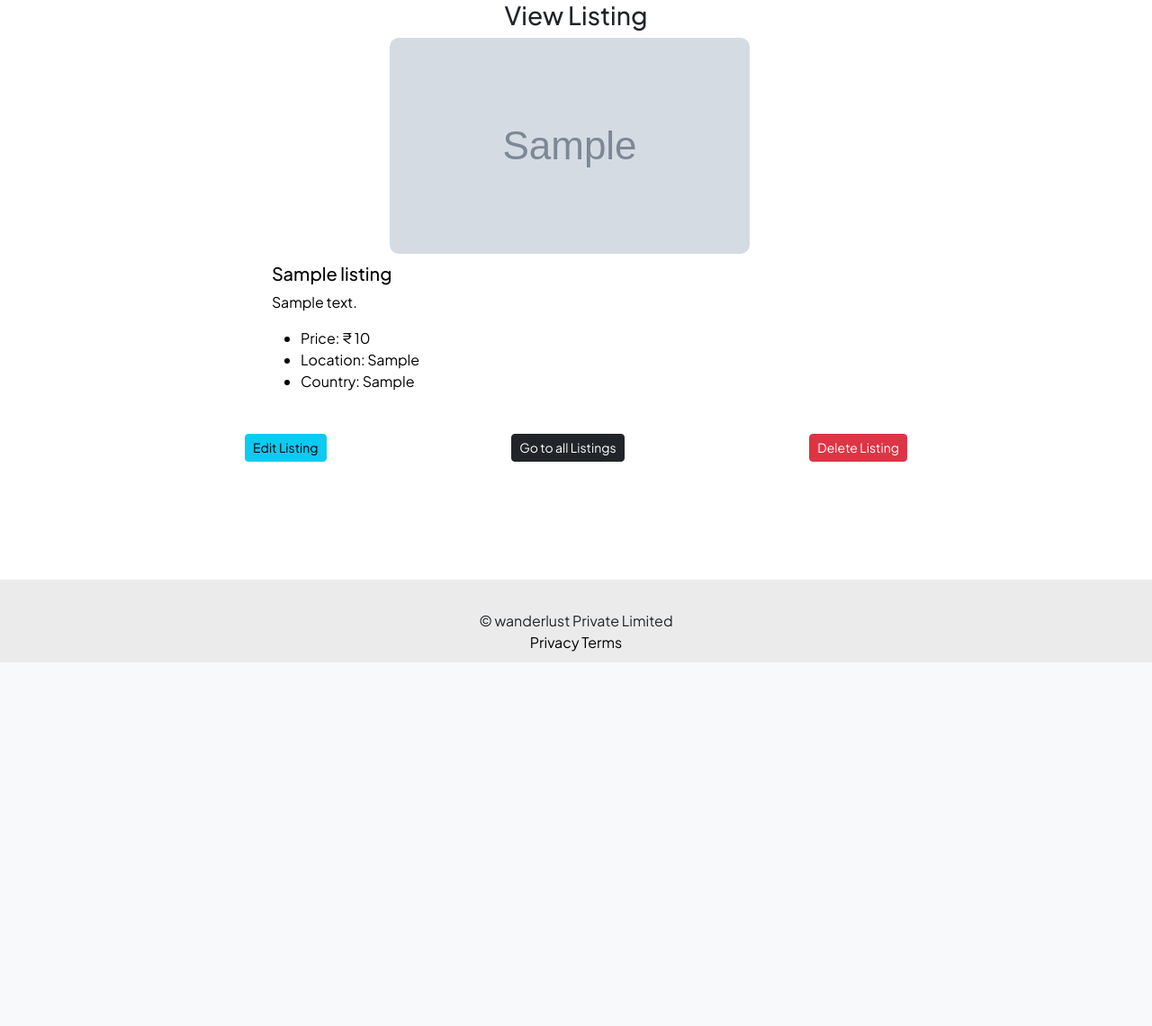
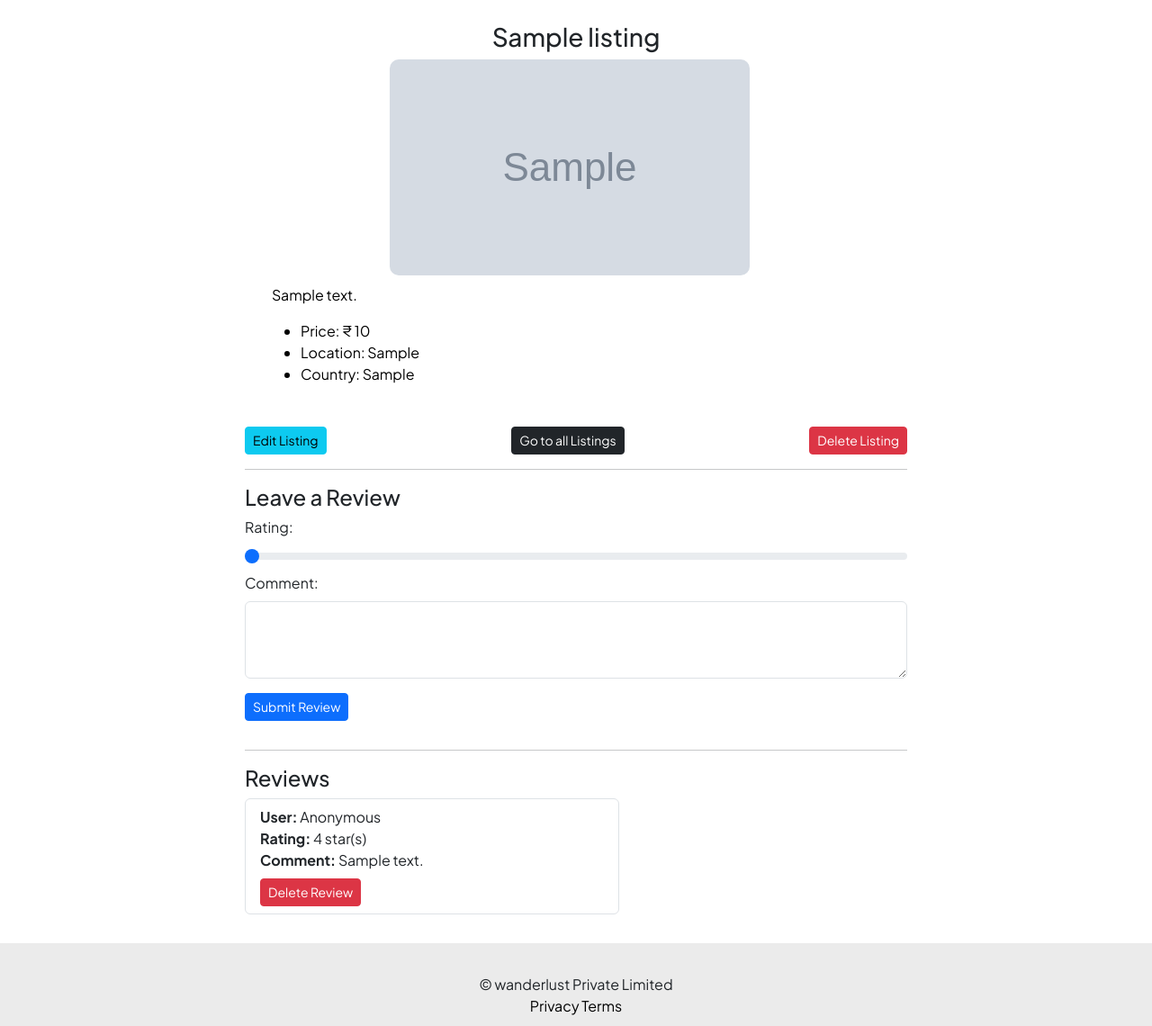
Before and after one commit to bharadwajgadepalli02/Project-wanderlust, a Node server app: page /Listings/600000000000000000000001 in a window 1280 px wide. Shown: the part 64-1204 px from the top of the page at 90% size. Before the commit the page ends 800 px from the top, so only its background shows below. Run offline with Node 20, Linux system fonts and the light colour scheme; tables that the repository leaves empty hold one stand-in row (values such as "Sample post"); grey boxes marked "Sample" are stand-in pictures; some libraries are stand-ins or nearby versions.

Commit message:
commit for review schema

```diff
--- a/app.js
+++ b/app.js
@@ -8,7 +8,8 @@ import methodOverride from "method-override";
 import ejsmate from "ejs-mate";
 import wrapAsync from "./utils/wrapAsync.js";
 import ExpressError from "./utils/ExpressError.js";
-import listingSchema from "./schema.js";
+import { listingSchema, reviewSchema } from "./schema.js";
+import { Review } from "./models/review.js";
 
 const app = express();
 const __dirname = path.dirname(fileURLToPath(import.meta.url));
@@ -29,17 +30,28 @@ app.use(
 const PORT = 8080;
 const CONNECTION_URL = "mongodb://127.0.0.1:27017/wanderlust";
 
-const main = async (CONNECTION_URL) => {
+const main = wrapAsync(async (CONNECTION_URL) => {
     await mongoose.connect(CONNECTION_URL);
-};
+});
 
-const initdatabase = async (bulkData = []) => {
+const initdatabase = wrapAsync(async (bulkData = []) => {
     await Listing.deleteMany({});
     await Listing.insertMany(bulkData);
-};
+});
 
 const validateListing = (req, res, next) => {
     const { error } = listingSchema.validate(req.body);
+
+    if (error) {
+        const msg = error.details.map((el) => el.message).join(", ");
+        throw new ExpressError(msg, 400);
+    }
+
+    next();
+};
+
+const validateReview = (req, res, next) => {
+    const { error } = reviewSchema.validate(req.body);
 
     if (error) {
         const msg = error.details.map((el) => el.message).join(", ");
@@ -70,22 +82,22 @@ app.get(
     wrapAsync(async (req, res) => {
         const allListings = await Listing.find({});
         res.render("Listings/index.ejs", { allListings });
-    }),
+    })
 );
 
 app.get(
     "/Listings/new",
     wrapAsync(async (req, res) => {
         res.render("Listings/create.ejs", { listing: { image: {} } });
-    }),
+    })
 );
 
 app.get(
     "/Listings/:id",
     wrapAsync(async (req, res) => {
-        const listing = await Listing.findById(req.params.id);
+        const listing = await Listing.findById(req.params.id).populate("reviews");
         res.render("Listings/show.ejs", { listing });
-    }),
+    })
 );
 
 app.get(
@@ -93,7 +105,7 @@ app.get(
     wrapAsync(async (req, res) => {
         const listing = await Listing.findById(req.params.id);
         res.render("Listings/create.ejs", { listing });
-    }),
+    })
 );
 
 app.post(
@@ -103,7 +115,7 @@ app.post(
         const listing = new Listing(req.body.listing);
         await listing.save();
         res.redirect("/Listings");
-    }),
+    })
 );
 
 app.patch(
@@ -114,7 +126,7 @@ app.patch(
             ...req.body.listing,
         });
         res.redirect("/Listings");
-    }),
+    })
 );
 
 app.delete(
@@ -123,7 +135,32 @@ app.delete(
         const listing = await Listing.findByIdAndDelete(req.params.id);
         console.log("Deleted Listing:", listing);
         res.redirect("/Listings");
-    }),
+    })
+);
+
+app.post(
+    "/Listings/:id/reviews",
+    validateReview,
+    wrapAsync(async (req, res) => {
+        const listing = await Listing.findById(req.params.id);
+        const review = new Review(req.body.review);
+        listing.reviews.push(review);
+        await review.save();
+        await listing.save();
+        res.redirect(`/Listings/${listing._id}`);
+    })
+);
+
+app.delete(
+    "/Listings/:id/reviews/:reviewId",
+    wrapAsync(async (req, res) => {
+        const { id, reviewId } = req.params;
+        const listing = await Listing.findByIdAndUpdate(id, { $pull: { reviews: reviewId } });
+        const review = await Review.findByIdAndDelete(reviewId);
+        console.log("Deleted Review:", review);
+        console.log("Deleted Review from Listing:", listing);
+        res.redirect(`/Listings/${id}`);
+    })
 );
 
 app.use((req, res, next) => {
--- a/models/listing.js
+++ b/models/listing.js
@@ -1,4 +1,5 @@
 import mongoose, { Schema } from "mongoose";
+import { Review } from "./review.js";
 
 const DEFAULT_IMAGE_URL =
     "https://images.unsplash.com/photo-1470252649378-9c29740c9fa8?w=600&auto=format&fit=crop&q=60&ixlib=rb-4.1.0&ixid=NHwxMjA3fDA%3D";
@@ -21,7 +22,24 @@ const listingSchema = new Schema({
     price: Number,
     location: String,
     country: String,
+    reviews: [
+        {
+            type: Schema.Types.ObjectId,
+            ref: "Review",
+        },
+    ]
 });
+
+listingSchema.post("findOneAndDelete",
+    async (listing) => {
+        if (listing) {
+            const deletedReviews = await Review.deleteMany({
+                _id: { $in: listing.reviews },
+            });
+            console.log("Deleted Reviews:", deletedReviews);
+        }
+    }
+);
 
 const Listing = mongoose.model("Listing", listingSchema);
 export { Listing };
--- a/public/css/style.css
+++ b/public/css/style.css
@@ -105,5 +105,14 @@ body {
     align-items: center;
     justify-content: space-between;
     gap: 10%;
-    padding-bottom: 10%;
 }
+
+.review-list {
+    flex-direction: row;
+    justify-content: space-between;
+    flex-wrap: wrap;
+}
+
+.list-group-item {
+    width: 26rem;
+}
--- a/views/Listings/show.ejs
+++ b/views/Listings/show.ejs
@@ -1,19 +1,19 @@
 <% layout('layouts/boilerplate.ejs') %>
-<h3 class="text-center">View Listing</h3>
+    <br />
+    <h3 class="text-center">
+        <%= listing.title %>
+    </h3>
     <div class="row">
         <div class="col-8 offset-2">
             <div class="card">
                 <div class="text-center">
-                <img
-                    style="width: 25rem"
-                    src="<%= listing.image.url %>"
-                    class="card-img-top"
-                    alt="<%= listing.title %>"
-                />
+                    <img style="width: 25rem" src="<%= listing.image.url %>" class="card-img-top"
+                        alt="<%= listing.title %>" />
                 </div>
                 <div class="card-body">
-                <h5 class="card-title"><%= listing.title %></h5>
-                <p class="card-text"><%= listing.description %></p>
+                    <p class="card-text">
+                        <%= listing.description %>
+                    </p>
                     <div class="card-text">
                         <ul>
                             <li>
@@ -34,16 +34,52 @@
             </div>
         </div>
         <div class="buttons-view col-8 offset-2">
-        <a href="/Listings/<%= listing._id %>/new"
-            ><button class="btn btn-sm btn-info">Edit Listing</button>
+            <a href="/Listings/<%= listing._id %>/new"><button class="btn btn-sm btn-info">Edit Listing</button>
             </a>
             <a href="/Listings/">
                 <button class="btn btn-sm btn-dark">Go to all Listings</button>
             </a>
-        <form
-            method="POST"
-            action="/Listings/<%= listing._id %>?_method=DELETE">
+            <form method="POST" action="/Listings/<%= listing._id %>?_method=DELETE">
                 <button class="btn btn-sm btn-danger">Delete Listing</button>
             </form>
         </div>
+        <div class="col-8 offset-2">
+            <hr />
+            <h4>Leave a Review</h4>
+            <form novalidate class="needs-validation" method="POST" action="/Listings/<%= listing._id %>/reviews">
+                <div class="form-group">
+                    <label for="rating" class="form-label">Rating:</label>
+                    <input type="range" class="form-range" min="1" max="5" id="rating" name="review[rating]" step="1"
+                        value="1" required />
+                    <div class="invalid-feedback">Please provide a rating between 1 and 5.</div>
                 </div>
+                <div class="form-group">
+                    <label for="comment" class="form-label">Comment:</label>
+                    <textarea class="form-control" id="comment" name="review[comment]" rows="3" required></textarea>
+                    <div class="invalid-feedback">Please enter your comment.</div>
+                </div>
+                <button type="submit" class="btn btn-sm btn-primary mt-3 mb-3">Submit Review</button>
+            </form>
+            <hr />
+            <h4>Reviews</h4>
+            <% if (!listing?.reviews?.length) { %>
+                <p>No reviews yet.</p>
+            <% } else { %>
+                <ul class="list-group review-list mb-3">
+                    <% listing.reviews.forEach(review=> { %>
+                        <li class="list-group-item mb-3">
+                            <strong>User:</strong>
+                            <%= review.user || 'Anonymous' %> <br />
+                            <strong>Rating:</strong>
+                            <%= review.rating %> star(s) <br />
+                            <strong>Comment:</strong>
+                            <%= review.comment %>
+                            <form method="POST" action="/Listings/<%= listing._id %>/reviews/<%= review._id %>?_method=DELETE">
+                                <button class="btn btn-sm btn-danger mt-2">Delete Review</button>
+                            </form>
+                        </li>
+                    <% }); %>
+                </ul>
+            <% } %>
+        </div>
+    </div>
```
Also changed, not shown: models/review.js (added, +20 -0 lines), schema.js (+8 -1 lines). Lines whose indentation alone changed are shown as unchanged.
